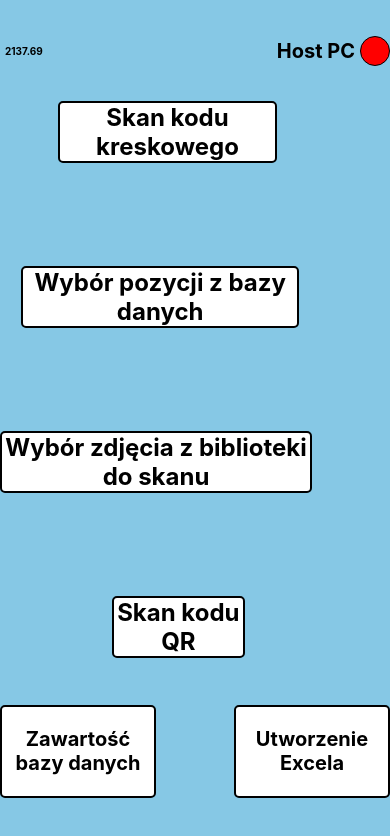
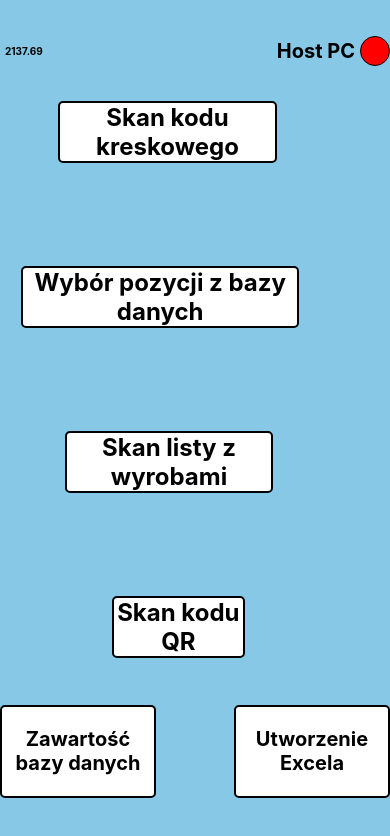
Before and after one commit to SAMBERENO/BarCodeScanner, a React Native app: screen /HomeScreen in a window 390 px wide. Shown: the top 836 px of the page. Built offline with nearby package versions, Linux system fonts and the light colour scheme.

Commit message:
Updated packages

```diff
--- a/src/screens/BarCodesScanner.tsx
+++ b/src/screens/BarCodesScanner.tsx
@@ -170,12 +170,9 @@ const localStyles = StyleSheet.create({
     },
     scannerFrame: {
         position: "absolute",
-
         width: "100%",
         height: "10%",
-
         top: "45%",
-
         borderWidth: 3,
         borderColor: "red"
     },
@@ -184,10 +181,8 @@ const localStyles = StyleSheet.create({
         height: 70,
         marginHorizontal: 20,
         marginBottom: 40,
-
         justifyContent: "center",
         alignItems: "center",
-
         borderRadius: 10,
         backgroundColor: "lightgray"
     }
--- a/src/screens/HomeScreen.tsx
+++ b/src/screens/HomeScreen.tsx
@@ -40,7 +40,7 @@ export default function HomeScreen({ navigation }: Props){
            <Pressable>
                <View style={styles.middleRoundedRectangle}>
                    <Text style={styles.middleButtons}>
-                       Wybór zdjęcia z biblioteki do skanu
+                       Skan listy z wyrobami
                    </Text>
                </View>
            </Pressable>
```
Also changed, not shown: package.json (+11 -11 lines), 1 other file (tests, documents, lock files or other folders).
